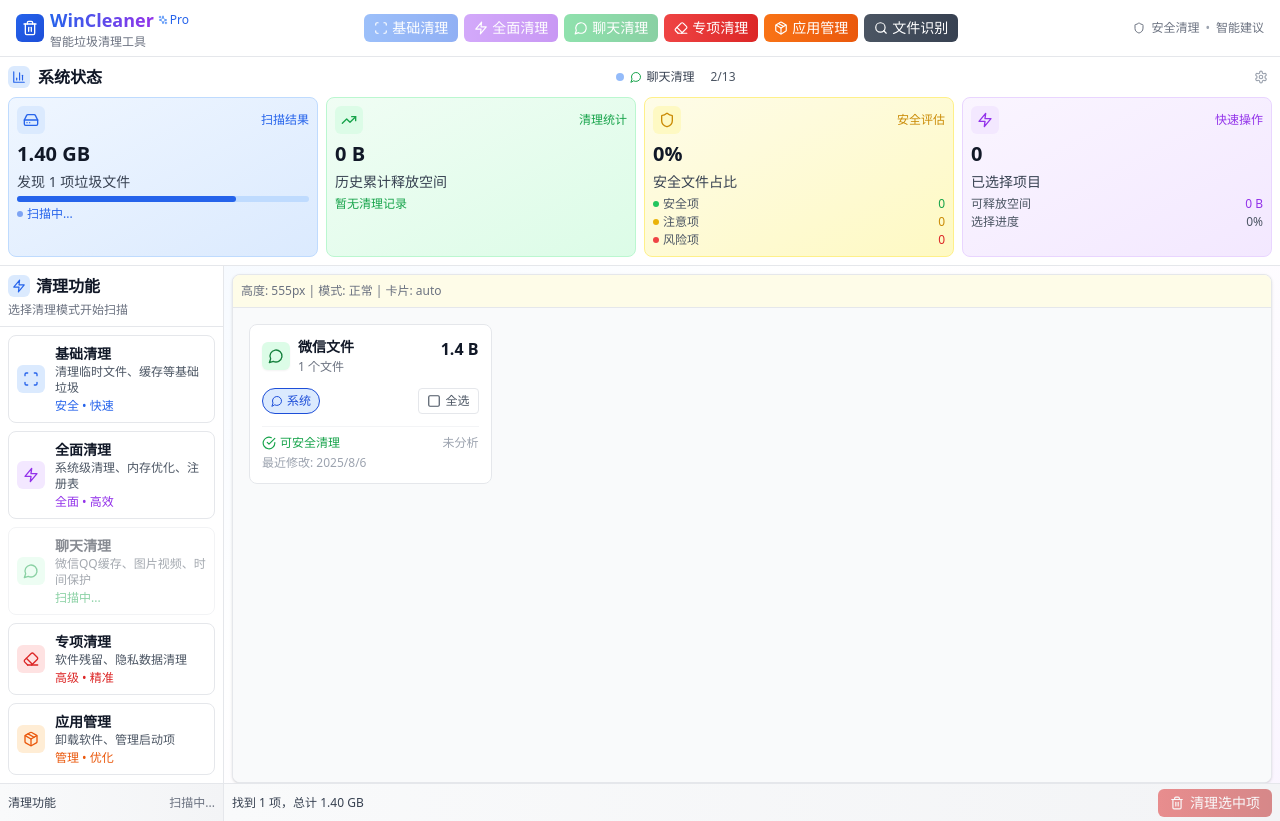
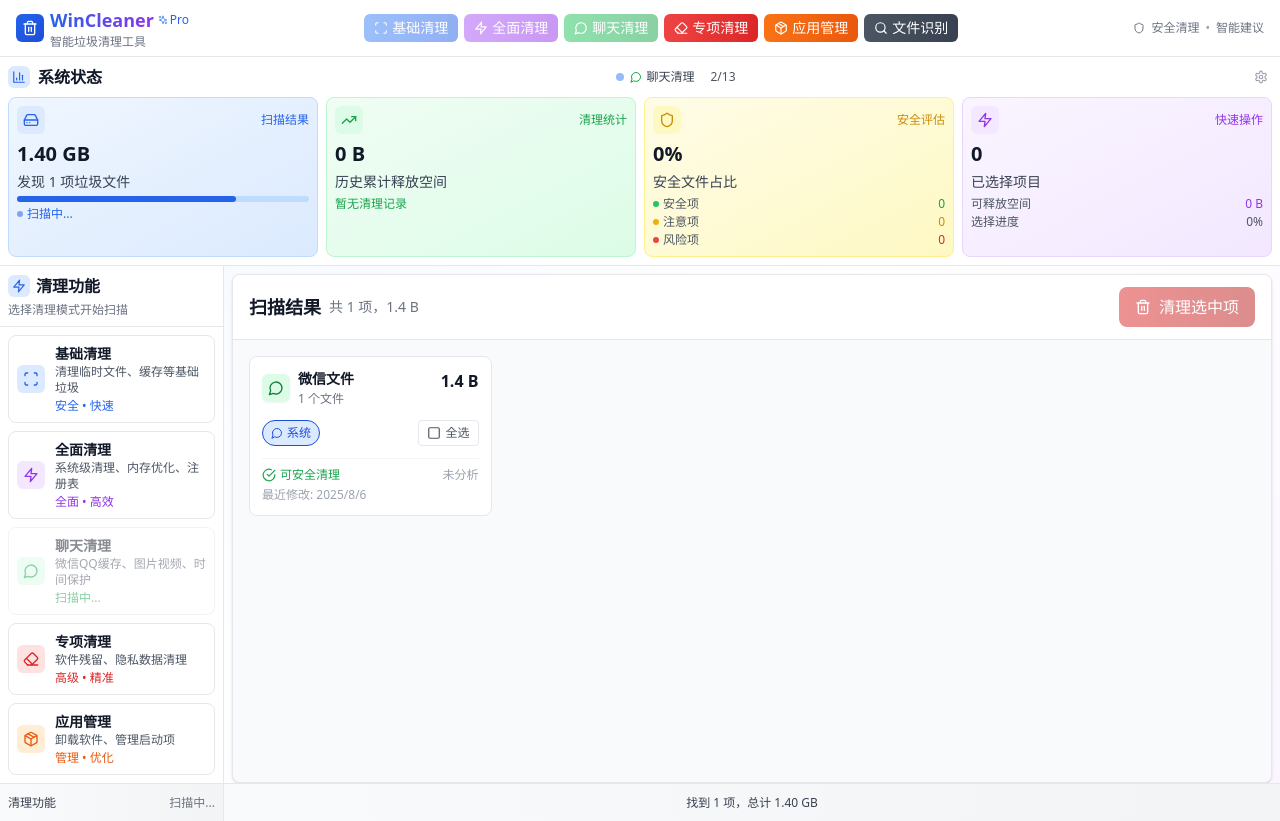
Before and after one commit to Shawn-huang86/wincleaner, a React (Vite) app: page / in a window 1280 px wide. Both pictures are taken after a click on the button "聊天清理". Built offline with nearby package versions, Linux system fonts and the light colour scheme.

Commit message:
把清理按钮放到扫描区域右上角

```diff
--- a/src/App.tsx
+++ b/src/App.tsx
@@ -572,6 +572,7 @@ function App() {
                 onSelectCategory={handleSelectCategory}
                 onCategorySelect={setSelectedCategory}
                 availableHeight={availableHeight}
+                onCleanSelected={handleCleanSelected}
               />
             </div>
 
@@ -582,7 +583,6 @@ function App() {
                 selectedItems={selectedItems}
                 totalSelectedSize={getTotalSelectedSize()}
                 cleaningProgress={{ current: 0, total: 0 }}
-                onCleanSelected={handleCleanSelected}
               />
             </div>
           </div>
--- a/src/components/ResultsTable.tsx
+++ b/src/components/ResultsTable.tsx
@@ -1,5 +1,5 @@
 import React from 'react';
-import { CheckSquare, Square, CheckCircle, Search, Folder, Globe, User, Settings, Archive, Download, MessageCircle } from 'lucide-react';
+import { CheckSquare, Square, CheckCircle, Search, Folder, Globe, User, Settings, Archive, Download, MessageCircle, Trash2 } from 'lucide-react';
 import { ScanItem } from '../types';
 import { formatFileSize } from '../utils/helpers';
 
@@ -13,6 +13,7 @@ interface ResultsTableProps {
   onSelectCategory: (category: string) => void;
   onCategorySelect: (category: string | null) => void;
   availableHeight?: number; // 可用高度，用于动态调整卡片尺寸
+  onCleanSelected?: () => void; // 新增：清理选中项的回调函数
 }
 
 export const ResultsTable: React.FC<ResultsTableProps> = ({
@@ -25,6 +26,7 @@ export const ResultsTable: React.FC<ResultsTableProps> = ({
   onSelectCategory,
   onCategorySelect,
   availableHeight,
+  onCleanSelected
 }) => {
 
   // 分类统计
@@ -196,12 +198,34 @@ export const ResultsTable: React.FC<ResultsTableProps> = ({
     );
   }
 
+  // 计算选中项的总数和总大小
+  const selectedCount = selectedItems.size;
+  const selectedSize = results
+    .filter(item => selectedItems.has(item.id))
+    .reduce((total, item) => total + item.size, 0);
+
   return (
     <div className="bg-white rounded-lg shadow border border-gray-200 overflow-hidden flex flex-col h-full">
-      {/* 调试信息 - 开发时显示 */}
-      {availableHeight && process.env.NODE_ENV === 'development' && (
-        <div className="text-xs text-gray-500 p-2 bg-yellow-50 border-b">
-          高度: {availableHeight}px | 模式: {gridConfig.isCompact ? '紧凑' : '正常'} | 卡片: {gridConfig.cardHeight}
+      {/* 头部区域 - 包含清理按钮 */}
+      {results.length > 0 && (
+        <div className="flex items-center justify-between px-4 py-3 border-b border-gray-200 bg-white">
+          <div className="flex items-center gap-2">
+            <h3 className="text-lg font-semibold text-gray-900">扫描结果</h3>
+            <span className="text-sm text-gray-500">
+              共 {results.length} 项，{formatFileSize(results.reduce((total, item) => total + item.size, 0))}
+            </span>
+          </div>
+
+          {onCleanSelected && (
+            <button
+              onClick={onCleanSelected}
+              disabled={selectedCount === 0}
+              className="flex items-center gap-2 px-4 py-2 bg-gradient-to-r from-red-600 to-red-700 text-white font-medium rounded-lg hover:from-red-700 hover:to-red-800 disabled:opacity-50 disabled:cursor-not-allowed transition-all duration-200"
+            >
+              <Trash2 className="w-4 h-4" />
+              清理选中项 {selectedCount > 0 && `(${selectedCount})`}
+            </button>
+          )}
         </div>
       )}
 
--- a/src/components/StatusBar.tsx
+++ b/src/components/StatusBar.tsx
@@ -1,5 +1,5 @@
 import React from 'react';
-import { Trash2, Loader2 } from 'lucide-react';
+import { Loader2 } from 'lucide-react';
 import { ScanItem } from '../types';
 import { formatFileSize } from '../utils/helpers';
 
@@ -8,7 +8,6 @@ interface StatusBarProps {
   selectedItems: Set<string>;
   totalSelectedSize: number;
   cleaningProgress: { current: number; total: number };
-  onCleanSelected: () => void;
 }
 
 export const StatusBar: React.FC<StatusBarProps> = ({
@@ -16,7 +15,6 @@ export const StatusBar: React.FC<StatusBarProps> = ({
   selectedItems,
   totalSelectedSize,
   cleaningProgress,
-  onCleanSelected,
 }) => {
   const isCleaning = cleaningProgress.total > 0;
   const selectedCount = selectedItems.size;
@@ -35,20 +33,11 @@ export const StatusBar: React.FC<StatusBarProps> = ({
   };
 
   return (
-    <div className="flex items-center justify-between px-2 py-2 bg-gradient-to-r from-gray-50 to-gray-100 border-t border-gray-200 h-[38px]">
+    <div className="flex items-center justify-center px-2 py-2 bg-gradient-to-r from-gray-50 to-gray-100 border-t border-gray-200 h-[38px]">
       <div className="flex items-center gap-1.5 text-xs text-gray-700">
         {isCleaning && <Loader2 className="w-3 h-3 animate-spin" />}
         <span className="font-medium">{getStatusText()}</span>
       </div>
-
-      <button
-        onClick={onCleanSelected}
-        disabled={selectedCount === 0 || isCleaning}
-        className="flex items-center gap-1.5 px-3 py-1 bg-gradient-to-r from-red-600 to-red-700 text-white font-medium rounded-md hover:from-red-700 hover:to-red-800 disabled:opacity-50 disabled:cursor-not-allowed transition-all duration-200 text-sm"
-      >
-        <Trash2 className="w-3.5 h-3.5" />
-        清理选中项
-      </button>
     </div>
   );
 };
```
